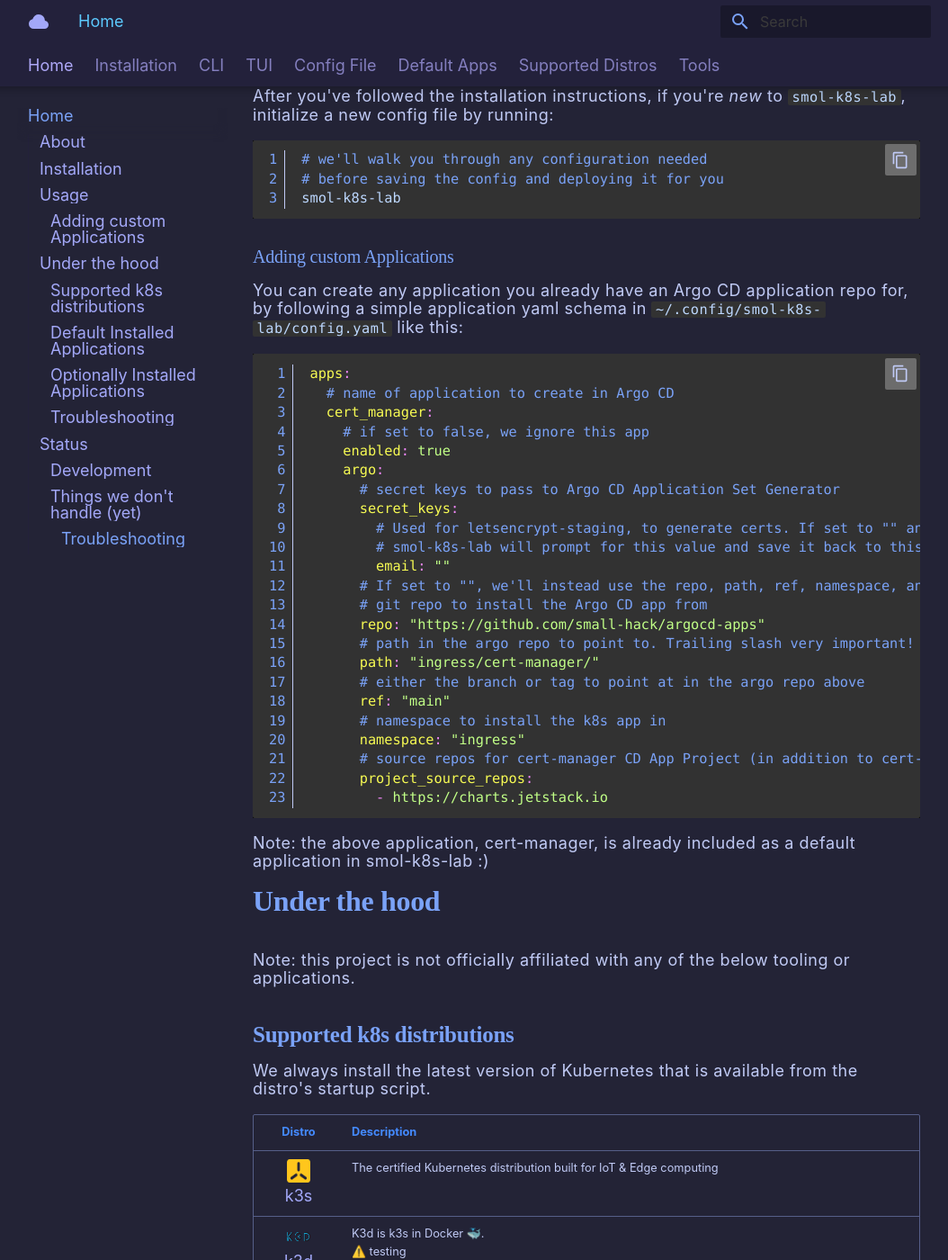
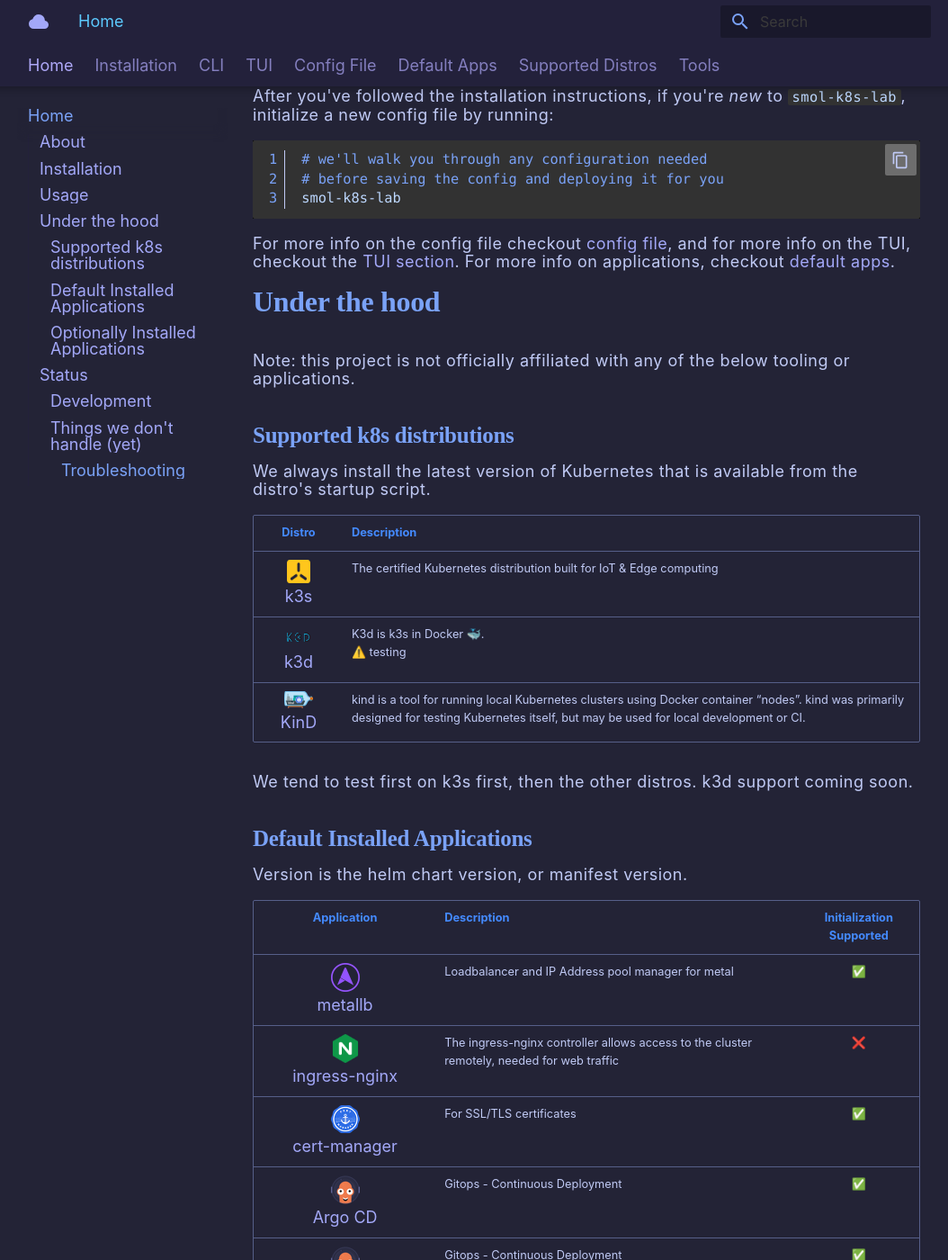
Before and after one commit to small-hack/smol-k8s-lab, an MkDocs documentation site: the page built from docs/index.md, in a window 1280 px wide and 1400 px high, scrolled down 1053 px. Shown: the whole window at 90% size, without its empty margins (113-1167 px from the left). Built offline with MkDocs 1.6.1 and Material for MkDocs 9.7.7, drawn with Linux system fonts in a browser that asks for light colours; emoji names are drawn with the system emoji font; some web fonts are replaced; some of the changed text lies outside the part shown.

Commit message:
more pruning of home page

````diff
--- a/docs/index.md
+++ b/docs/index.md
@@ -35,37 +35,7 @@
 smol-k8s-lab
 ```
 
-### Adding custom Applications
-
-You can create any application you already have an Argo CD application repo for, by following a simple application yaml schema in `~/.config/smol-k8s-lab/config.yaml` like this:
-
-```yaml
-apps:
-  # name of application to create in Argo CD
-  cert_manager:
-    # if set to false, we ignore this app
-    enabled: true
-    argo:
-      # secret keys to pass to Argo CD Application Set Generator
-      secret_keys:
-        # Used for letsencrypt-staging, to generate certs. If set to "" and cert-manager.enabled is true
-        # smol-k8s-lab will prompt for this value and save it back to this file for you.
-        email: ""
-      # If set to "", we'll instead use the repo, path, ref, namespace, and project_source_repos
-      # git repo to install the Argo CD app from
-      repo: "https://github.com/small-hack/argocd-apps"
-      # path in the argo repo to point to. Trailing slash very important!
-      path: "ingress/cert-manager/"
-      # either the branch or tag to point at in the argo repo above
-      ref: "main"
-      # namespace to install the k8s app in
-      namespace: "ingress"
-      # source repos for cert-manager CD App Project (in addition to cert-manager.argo.repo)
-      project_source_repos:
-        - https://charts.jetstack.io
-```
-
-Note: the above application, cert-manager, is already included as a default application in smol-k8s-lab :)
+For more info on the config file checkout [config file](/config_file), and for more info on the TUI, checkout the [TUI section](tui/create_modify_screens). For more info on applications, checkout [default apps](k8s_apps/argocd).
 
 # Under the hood
 Note: this project is not officially affiliated with any of the below tooling or applications.
@@ -101,11 +71,7 @@
 
 Minor Notes:
 
->All Default Applications can be disabled through your `~/.config/smol-k8s-lab/config.yaml` file, **except**:</sub>
->
->    - ingress-nginx is the currently the only _supported_ ingress-controller. traefik support is being worked on.</sub>
->
->    - Argo CD is optional, but if not installed, smol-k8s-lab will <i>only</i> install: metallb, nginx-ingress, and cert-manager</sub>
+>All Default Applications can be disabled through your `~/.config/smol-k8s-lab/config.yaml` file, **except** Argo CD. You can still choose not to install it, but if not installed, smol-k8s-lab will <i>only</i> install: metallb, nginx-ingress, and cert-manager</sub>
 
 
 ## Optionally Installed Applications
@@ -123,10 +89,6 @@
 | [<img src="images/icons/minio.png" width="32" alt="minio logo, a minimalist drawing in red of a crane">][minio] <br /> [minio] | Self hosted S3 Object Store operator | ✅ |
 | [<img src="images/icons/seaweedfs.png" width="32" alt="seaweedfs logo, ">][seaweedfs] <br /> [seaweedfs] | Self hosted S3 Object Store | ✅ |
 | [<img src="images/icons/k9s_icon.png" alt="k9s logo, outline of dog with ship wheels for eyes" width="32px">][k9s]</br>[k9s] | Terminal based dashboard for kubernetes | ✅ |
-
-
-## Troubleshooting
-If you're stuck, checkout the [Notes](https://jessebot.github.io/smol-k8s-lab/notes) to see if we also got stuck on the same thing at some point :) Under each Kubernetes distro or application, we'll have notes on how to learn more about it, as well as any errors we've already battled.
 
 
 # Status
````
